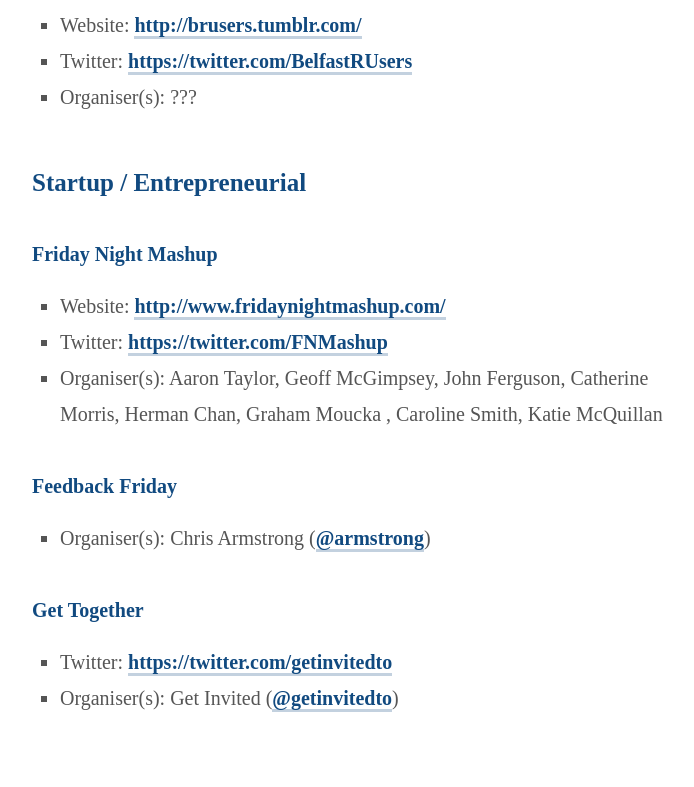
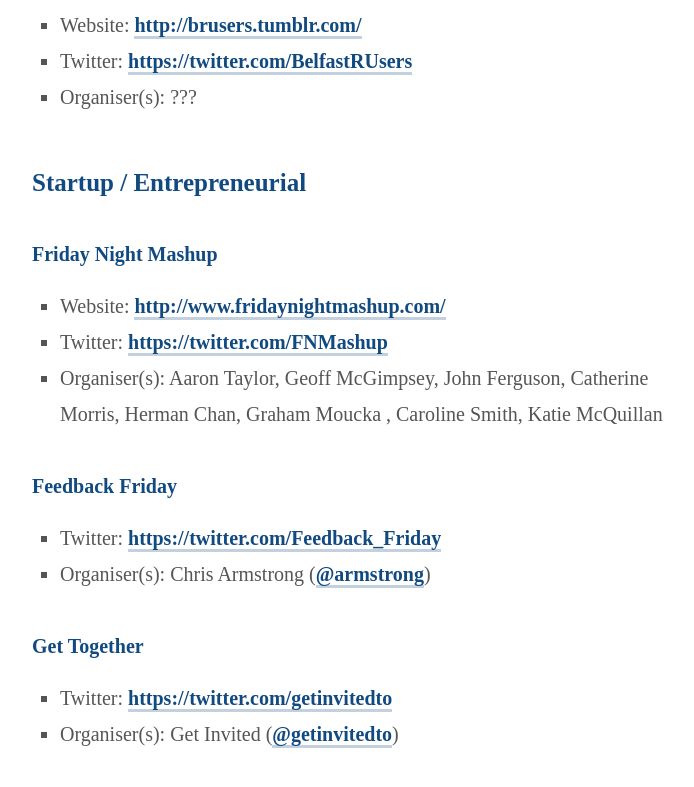
Before and after one commit to andymcmillan/andymcmillan, a Jekyll site: the page built from meetups.md, in a window 1280 px wide and 900 px high, scrolled down 2644 px. Shown: the top 787 px of the window, without its empty margins (288-982 px from the left). Built offline with Jekyll 4.4.1, drawn with Linux system fonts in a browser that asks for light colours; Markdown is read by kramdown in place of the engine named in the settings.

Commit message:
Update meetups.md

```diff
--- a/meetups.md
+++ b/meetups.md
@@ -77,6 +77,7 @@
 * Organiser(s): Aaron Taylor, Geoff McGimpsey, John Ferguson, Catherine Morris, Herman Chan, Graham Moucka , Caroline Smith, Katie McQuillan
 
 ### Feedback Friday
+* Twitter: [https://twitter.com/Feedback_Friday](https://twitter.com/Feedback_Friday)
 * Organiser(s): Chris Armstrong ([@armstrong](https://twitter.com/armstrong))
 
 ### Get Together
```
